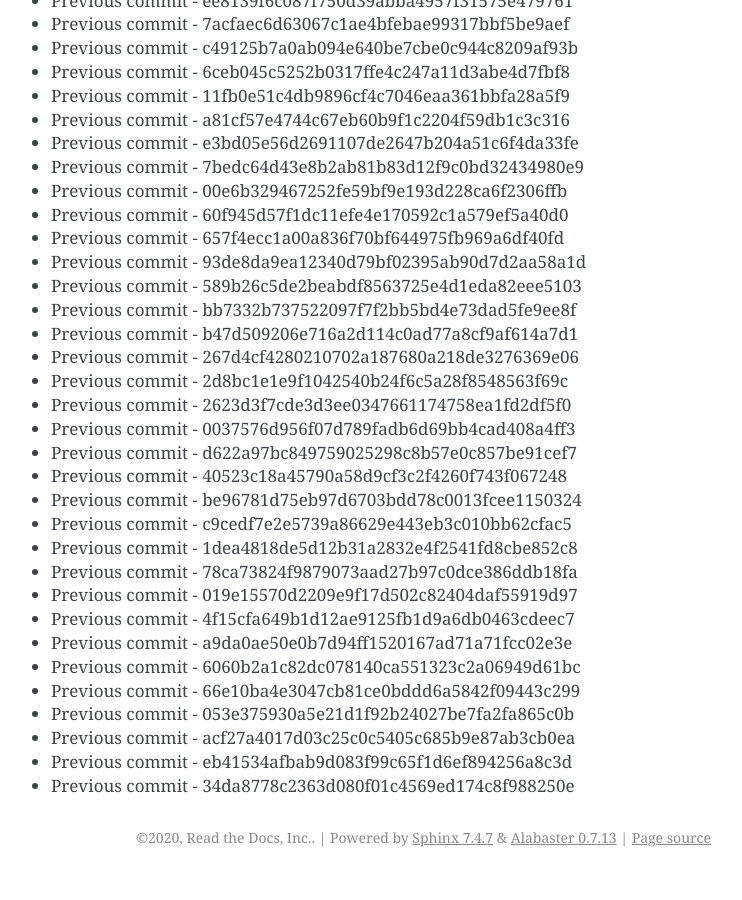
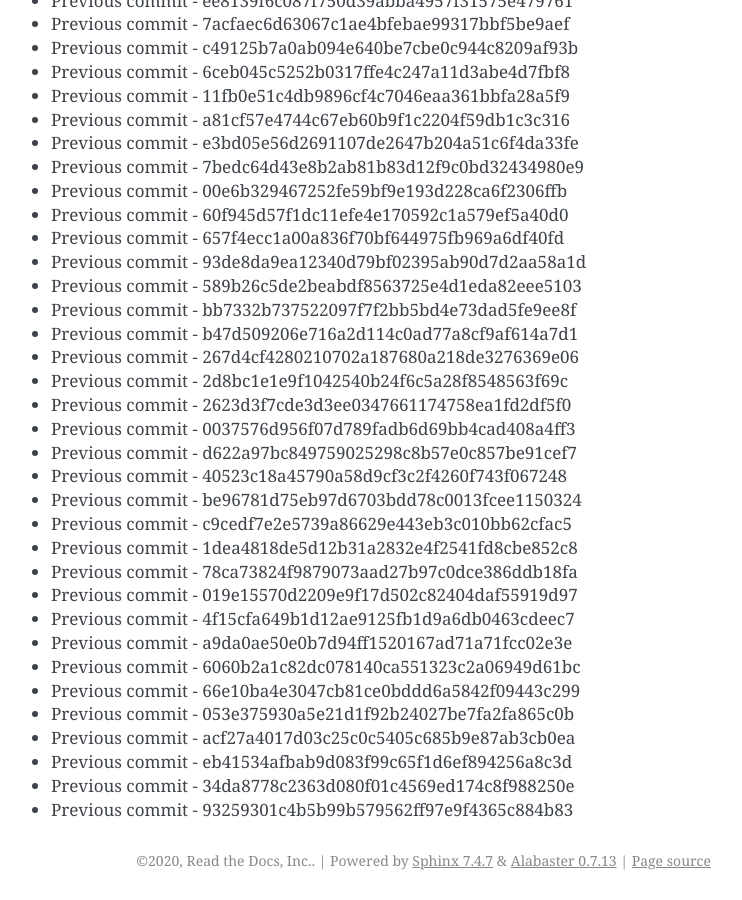
Before and after one commit to readthedocs/rtd-git-stresstest, a Sphinx documentation site: the page built from docs/updates.rst, in a window 1280 px wide and 900 px high, scrolled down 44941 px. Shown: the whole window, without its empty margins (399-1141 px from the left). Built offline with Sphinx 7.4.7, drawn with Linux system fonts in a browser that asks for light colours; before the commit the page ends 45818 px from its top, so only the background shows below that.

Commit message:
Generating commit from previous: 93259301c4b5b99b579562ff97e9f4365c884b83

```diff
--- a/docs/updates.rst
+++ b/docs/updates.rst
@@ -1920,3 +1920,4 @@ It can be tested for any performance characteristics.
 * Previous commit - acf27a4017d03c25c0c5405c685b9e87ab3cb0ea
 * Previous commit - eb41534afbab9d083f99c65f1d6ef894256a8c3d
 * Previous commit - 34da8778c2363d080f01c4569ed174c8f988250e
+* Previous commit - 93259301c4b5b99b579562ff97e9f4365c884b83
```
